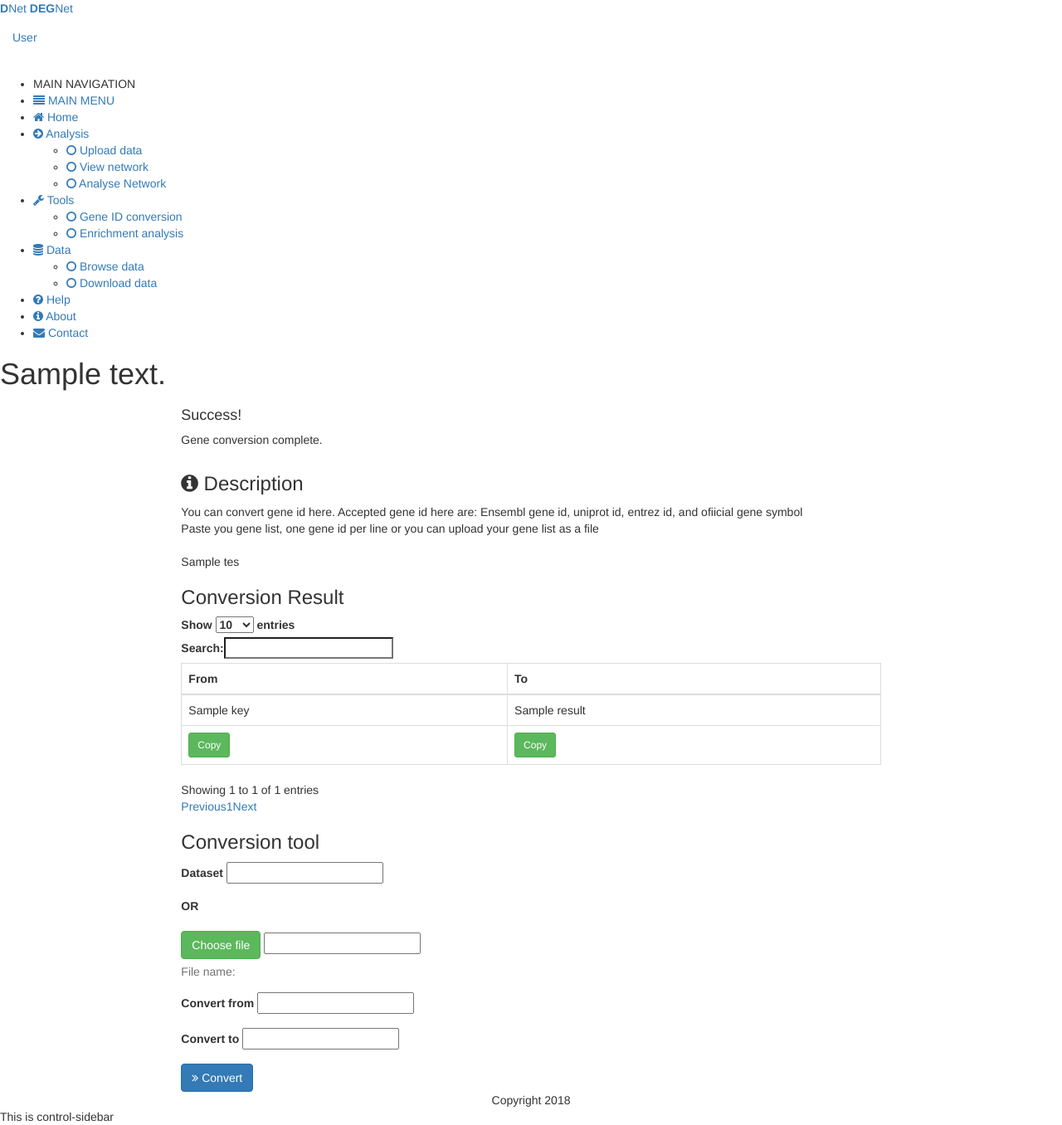
After one commit to barbarian1803/DEGNet, a Django app: template main/templates/main/gene_conversion.html in a window 1280 px wide. The commit adds this page. Shown: the whole page at 83% size. Run offline with Django 3.2, Linux system fonts and the light colour scheme; the template is opened without the code that fills it: most values are stand-ins (such as "Sample title", 1, 10 or a date in 2020); form fields are guessed from the names that the template uses; some libraries are stand-ins or nearby versions.

Commit message:
Finish gene id conversion

```diff
--- a/main/templates/main/adminlte.html
+++ b/main/templates/main/adminlte.html
@@ -33,7 +33,7 @@
     <!-- bootstrap wysihtml5 - text editor -->
     <link rel="stylesheet"
           href="{% static '' %}{{app}}/adminlte/plugins/bootstrap-wysihtml5/bootstrap3-wysihtml5.min.css">
-
+    {% block custom-css %}{% endblock %}
     <!-- HTML5 Shim and Respond.js IE8 support of HTML5 elements and media queries -->
     <!-- WARNING: Respond.js doesn't work if you view the page via file:// -->
     <!--[if lt IE 9]>
--- a/main/templates/main/base.html
+++ b/main/templates/main/base.html
@@ -21,23 +21,11 @@
     <div class="navbar-custom-menu">
         <ul class="nav navbar-nav">
             <!-- User Account: style can be found in dropdown.less -->
-            <!--<li class="dropdown user user-menu">-->
-            <!--<a href="#" class="dropdown-toggle" data-toggle="dropdown">-->
-            <!--<img src="{% static '' %}{{app}}/adminlte/dist/img/user2-160x160.jpg" class="user-image"-->
-            <!--alt="User Image">-->
-            <!--<span class="hidden-xs">Alexander Pierce</span>-->
-            <!--</a>-->
-            <!--<ul class="dropdown-menu">-->
-            <!--&lt;!&ndash; User image &ndash;&gt;-->
-            <!--<li class="user-header">-->
-            <!--<img src="{% static '' %}{{app}}/adminlte/dist/img/user2-160x160.jpg" class="img-circle"-->
-            <!--alt="User Image">-->
-
-            <!--<p>-->
-            <!--Alexander Pierce - Web Developer-->
-            <!--<small>Member since Nov. 2012</small>-->
-            <!--</p>-->
-            <!--</li>-->
+            <li class="dropdown user user-menu">
+            <a href="#" class="dropdown-toggle" data-toggle="dropdown">
+            <span class="hidden-xs">User</span>
+            </a>
+            </li>
             <!--&lt;!&ndash; Menu Body &ndash;&gt;-->
             <!--<li class="user-body">-->
             <!--<div class="row">-->
@@ -65,9 +53,9 @@
             <!--</ul>-->
             <!--</li>-->
             <!--Control Sidebar Toggle Button -->
-            <li>
-                <a href="#" data-toggle="control-sidebar"><i class="fa fa-gears"></i></a>
-            </li>
+            <!--<li>-->
+                <!--<a href="#" data-toggle="control-sidebar"><i class="fa fa-gears"></i></a>-->
+            <!--</li>-->
         </ul>
     </div>
 </nav>
@@ -93,7 +81,7 @@
             <i class="fa fa-arrow-circle-right"></i> <span>Analysis</span>
         </a>
         <ul class="treeview-menu">
-            <li><a href="{% url 'main:data_uploader' %}"><i class="fa fa-circle-o"></i> Upload data</a></li>
+            <li><a href="{% url 'main:data_uploader' %}"><i class="fa fa-circle-o {% if upload_data %}text-red{% endif %}"></i> Upload data</a></li>
             <li><a href="pages/charts/morris.html"><i class="fa fa-circle-o"></i> View network</a></li>
             <li><a href="pages/charts/flot.html"><i class="fa fa-circle-o"></i> Analyse Network</a></li>
         </ul>
@@ -103,7 +91,7 @@
             <i class="fa fa-wrench"></i> <span>Tools</span>
         </a>
         <ul class="treeview-menu">
-            <li><a href="pages/charts/chartjs.html"><i class="fa fa-circle-o"></i> Gene ID conversion</a></li>
+            <li><a href="{% url 'main:gene_conversion' %}"><i class="fa fa-circle-o {% if gene_id_conv %}text-red{% endif %}"></i> Gene ID conversion</a></li>
             <li><a href="pages/charts/morris.html"><i class="fa fa-circle-o"></i> Enrichment analysis</a></li>
         </ul>
     </li>
--- /dev/null
+++ b/main/templates/main/content.html
@@ -0,0 +1,13 @@
+{% extends "main/base.html" %}
+{% load static %}
+{% with "main" as app %}
+
+{% block content-wrapper %}
+<section class="content-header">
+    <h1>
+        {{ content_header }}
+    </h1>
+</section>
+{% endblock %}
+
+{% endwith %}
--- /dev/null
+++ b/main/templates/main/gene_conversion.html
@@ -0,0 +1,191 @@
+{% extends "main/content.html" %}
+{% load static %}
+{% with "main" as app %}
+
+{% block content-wrapper %}
+{{ block.super }}
+
+<section class="content">
+    {% if result %}
+    <div class="row">
+        <div class="col-md-8 col-md-offset-2">
+            <div class="callout callout-success">
+                <h4>Success!</h4>
+
+                <p>Gene conversion complete. {{message}}</p>
+            </div>
+        </div>
+    </div>
+    {% elif result == 'success' %}
+    <div class="row">
+        <div class="col-md-8 col-md-offset-2">
+            <div class="callout callout-danger">
+                <h4>Error!</h4>
+                <p>Error occured. {{message}}</p>
+            </div>
+        </div>
+    </div>
+    {% else %}
+    {% endif %}
+
+    <div class="row">
+        <div class="col-md-8 col-md-offset-2">
+            <div class="box box-solid">
+                <div class="box-header with-border">
+                    <h3 class="box-title"><i class="fa fa-info-circle"></i> Description</h3>
+                </div>
+                <!-- /.box-header -->
+                <div class="box-body">
+                    <dl>
+                        <dd>
+                            You can convert gene id here. Accepted gene id here are: Ensembl gene id, uniprot id, entrez
+                            id, and ofiicial gene symbol
+                        </dd>
+                        <dd>
+                            Paste you gene list, one gene id per line or you can upload your gene list as a file
+                        </dd>
+                    </dl>
+                    {{ tes }}
+                </div>
+                <!-- /.box-body -->
+            </div>
+            <!-- /.box -->
+        </div>
+    </div>
+    {% if result %}
+    <div class="row">
+        <!-- left column -->
+        <div class="col-md-8 col-md-offset-2">
+            <div class="box">
+                <div class="box-header with-border">
+                    <h3 class="box-title">Conversion Result</h3>
+                </div>
+                <div class="box-body">
+                    <table id="resultTable" class="table table-bordered table-hover">
+                        <thead>
+                        <tr>
+                            <th>From</th>
+                            <th>To</th>
+                        </tr>
+                        </thead>
+                        <tbody>
+                        {% for key, values in result.items %}
+                        <tr>
+                            <td><span class="conv_key">{{ key }}</span></td>
+                            <td><span class="conv_result">{{ values }}</span></td>
+                        </tr>
+                        {% endfor %}
+                        </tbody>
+                        <tfoot>
+                        <tr>
+                            <th><button type="button" id="copyQueryBtn" class="btn btn-sm btn-success">Copy</button></th>
+                            <th><button type="button" id="copyResultBtn" class="btn btn-sm btn-success">Copy</button></th>
+                        </tr>
+                        </tfoot>
+                    </table>
+                </div>
+            </div>
+        </div>
+    </div>
+    {% endif %}
+    <div class="row">
+        <!-- left column -->
+        <div class="col-md-8 col-md-offset-2">
+            <!-- Form Element sizes -->
+            <div class="box">
+                <div class="box-body">
+                    <form action="{% url 'main:gene_conversion' %}" method="post" enctype="multipart/form-data"
+                          role="form">
+                        {% csrf_token %}
+                        <div class="box-header with-border">
+                            <h3 class="box-title">Conversion tool</h3>
+                        </div>
+                        <div class="box-body">
+                            <div class="form-group">
+                                <label>{{ form.dataset.label }}</label>
+                                {{ form.dataset }}
+                            </div>
+                            <div class="form-group">
+                                <label>OR</label>
+                            </div>
+                            <div class="form-group">
+                                <button type="button" id="uploadBtn" class="btn btn-success">Choose file</button>
+                                {{ form.uploader }}
+                                <p class="help-block">File name: <span id="helper"></span></p>
+                            </div>
+                            <div class="form-group">
+                                <label>{{ form.convert_from.label }}</label>
+                                {{ form.convert_from }}
+                            </div>
+                            <div class="form-group">
+                                <label>{{ form.convert_to.label }}</label>
+                                {{ form.convert_to }}
+                            </div>
+                        </div>
+                        <div class="box-footer">
+                            <button type="submit" class="btn btn-primary"><i class="fa fa-angle-double-right "></i> Convert</button>
+                        </div>
+                        <textarea id="dummy" class="hidden"></textarea>
+                    </form>
+                </div>
+                <!-- /.box-body -->
+            </div>
+        </div>
+    </div>
+</section>
+
+{% endblock %}
+
+{% block custom-css %}
+<!-- DataTables -->
+<link rel="stylesheet"
+      href="{% static '' %}{{app}}/adminlte/bower_components/datatables.net-bs/css/dataTables.bootstrap.min.css">
+{% endblock %}
+
+{% block custom-js %}
+<script src="{% static '' %}{{app}}/adminlte/bower_components/datatables.net/js/jquery.dataTables.min.js"></script>
+<script src="{% static '' %}{{app}}/adminlte/bower_components/datatables.net-bs/js/dataTables.bootstrap.min.js"></script>
+<script>
+
+</script>
+<script>
+    $(function () {
+        $('#resultTable').DataTable()
+    });
+
+    $('#uploadBtn').click(function(e){
+        $('#fileselector').click();
+    });
+    $('#fileselector').change(function(e){
+        $('#helper').html($('#fileselector').val());
+    });
+
+    $('#copyQueryBtn').click(function(e){
+
+        var text = "";
+        $("span.conv_key").each(function(){
+            text = text+$(this).text()+"\n"
+        });
+        $("#dummy").removeClass("hidden")
+        document.querySelector("#dummy").value = text
+        document.querySelector("#dummy").select();
+        document.execCommand("copy");
+        $("#dummy").addClass("hidden")
+    });
+
+    $('#copyResultBtn').click(function(e){
+
+        var text = "";
+        $("span.conv_result").each(function(){
+            text = text+$(this).text()+"\n"
+        });
+        $("#dummy").removeClass("hidden")
+        document.querySelector("#dummy").value = text
+        document.querySelector("#dummy").select();
+        document.execCommand("copy");
+        $("#dummy").addClass("hidden")
+    });
+</script>
+{% endblock %}
+
+{% endwith %}
--- a/main/urls.py
+++ b/main/urls.py
@@ -7,5 +7,9 @@ app_name = 'main'
 urlpatterns = [
     url('network_view', Network.as_view(), name='network_view'),
     url('data_uploader', DataUploader.as_view(), name='data_uploader'),
+    url('gene_conversion', GeneConversion.as_view(), name='gene_conversion'),
+    url('login', GeneConversion.as_view(), name='login'),
+    url('login', Index.as_view(), name='login'),
+    url('create_account', Index.as_view(), name='create_account'),
     url('', Index.as_view(), name='index'),
 ]
--- a/main/views.py
+++ b/main/views.py
@@ -1,3 +1,4 @@
 from .dir_views.index_view import *
 from .dir_views.network_view import *
 from .dir_views.data_uploader import *
+from .dir_views.gene_conversion import *
```
Also changed, not shown: DEGNet/settings.py (+7 -7 lines), main/dir_views/data_uploader.py (+26 -12 lines), main/dir_views/gene_conversion.py (added, +87 -0 lines), main/dir_views/index_view.py (+6 -2 lines), main/network_analysis/lib/GeneralUtil.py (+16 -7 lines), main/templates/main/deg_file_uploader.html (renamed from main/templates/main/uploader.html, +3 -11 lines), main/templates/main/main.html (added, +71 -0 lines), main/network_analysis/external_database/all_gene_id.csv.
